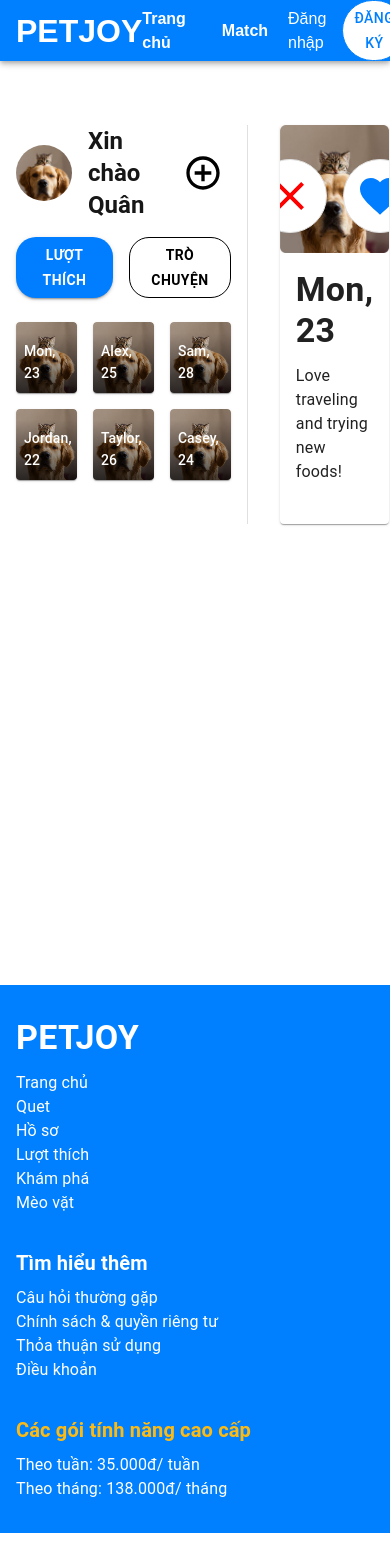
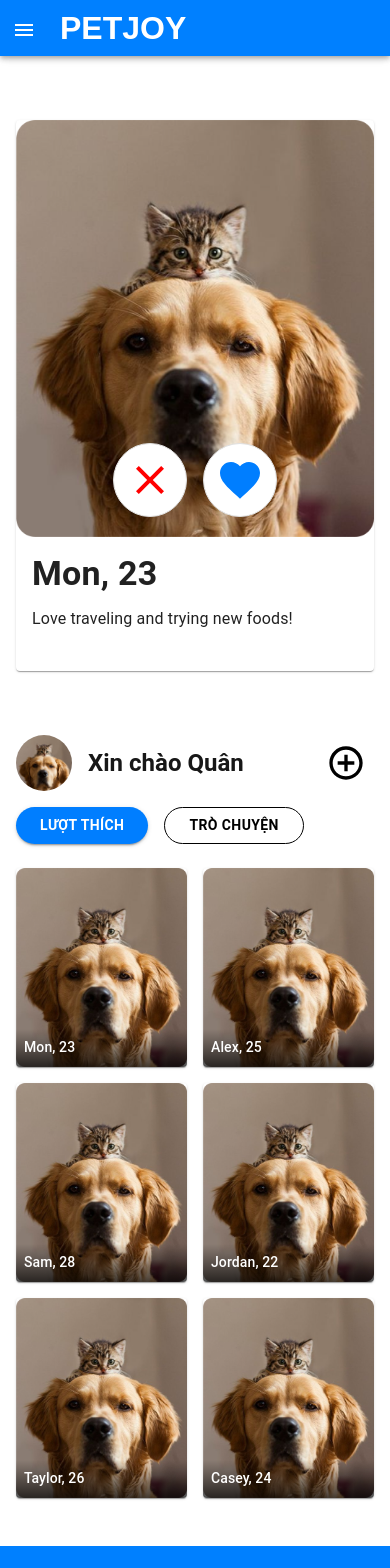
Before and after one commit to duong-hong-quan/petjoy, a Next.js app in the folder petjoy-fe/: page /match in a window 390 px wide. Shown: the top 1568 px of the page. Before the commit the page ends 1533 px from the top, so only its background shows below. Built offline with nearby package versions, Linux system fonts and the light colour scheme.

Commit message:
fix responsive

```diff
--- a/petjoy-fe/app/components/Navbar.tsx
+++ b/petjoy-fe/app/components/Navbar.tsx
@@ -1,17 +1,76 @@
 "use client";
 import AppBar from "@mui/material/AppBar";
 import Toolbar from "@mui/material/Toolbar";
-import Typography from "@mui/material/Typography";
 import Button from "@mui/material/Button";
 import Link from "next/link";
 import { useDispatch, useSelector } from "react-redux";
 import { RootState } from "../redux/store";
-import { StyledButton } from "./StyledButton";
 import { logout } from "../redux/features/authSlice";
-import { Box } from "@mui/material";
+import {
+  Box,
+  Drawer,
+  IconButton,
+  List,
+  ListItem,
+  ListItemText,
+} from "@mui/material";
+import MenuIcon from "@mui/icons-material/Menu";
+import { useState } from "react";
+
 function Navbar() {
   const user = useSelector((state: RootState) => state.auth.user);
   const dispatch = useDispatch();
+  const [drawerOpen, setDrawerOpen] = useState(false);
+
+  const toggleDrawer =
+    (open: boolean) => (event: React.KeyboardEvent | React.MouseEvent) => {
+      if (
+        event.type === "keydown" &&
+        ((event as React.KeyboardEvent).key === "Tab" ||
+          (event as React.KeyboardEvent).key === "Shift")
+      ) {
+        return;
+      }
+      setDrawerOpen(open);
+    };
+
+  const drawerList = (
+    <Box
+      sx={{ width: 250 }}
+      role="presentation"
+      onClick={toggleDrawer(false)}
+      onKeyDown={toggleDrawer(false)}
+    >
+      <List>
+        <ListItem button component={Link} href="/">
+          <ListItemText primary="Trang chủ" />
+        </ListItem>
+        <ListItem button component={Link} href="/match">
+          <ListItemText primary="Match" />
+        </ListItem>
+        {user ? (
+          <>
+            <ListItem button component={Link} href="/">
+              <ListItemText primary="Hồ sơ" />
+            </ListItem>
+            <ListItem button onClick={() => dispatch(logout())}>
+              <ListItemText primary="Đăng xuất" />
+            </ListItem>
+          </>
+        ) : (
+          <>
+            <ListItem button component={Link} href="/login">
+              <ListItemText primary="Đăng nhập" />
+            </ListItem>
+            <ListItem button component={Link} href="/register">
+              <ListItemText primary="Đăng ký" />
+            </ListItem>
+          </>
+        )}
+      </List>
+    </Box>
+  );
+
   return (
     <AppBar
       position="static"
@@ -23,6 +82,15 @@ function Navbar() {
       }}
     >
       <Toolbar>
+        <IconButton
+          edge="start"
+          color="inherit"
+          aria-label="menu"
+          sx={{ mr: 2, display: { xs: "block", md: "none" } }}
+          onClick={toggleDrawer(true)}
+        >
+          <MenuIcon />
+        </IconButton>
         <Link
           href={"/"}
           style={{ flexGrow: 1, fontSize: "2rem", fontWeight: "bold" }}
@@ -31,7 +99,7 @@ function Navbar() {
         </Link>
         <Box
           sx={{
-            display: "flex",
+            display: { xs: "none", md: "flex" },
             gap: 2,
             justifyContent: "space-between",
             alignItems: "center",
@@ -63,7 +131,9 @@ function Navbar() {
           </Link>
         </Box>
         {user ? (
-          <>
+          <Box
+            sx={{ display: { xs: "none", md: "flex" }, alignItems: "center" }}
+          >
             <Link
               href={"/"}
               style={{
@@ -88,9 +158,9 @@ function Navbar() {
             >
               Đăng xuất
             </Button>
-          </>
+          </Box>
         ) : (
-          <>
+          <Box sx={{ display: { xs: "none", md: "flex" } }}>
             <Link href={"/login"}>Đăng nhập</Link>
             <Button
               color="inherit"
@@ -105,10 +175,14 @@ function Navbar() {
             >
               Đăng ký
             </Button>
-          </>
+          </Box>
         )}
       </Toolbar>
+      <Drawer anchor="left" open={drawerOpen} onClose={toggleDrawer(false)}>
+        {drawerList}
+      </Drawer>
     </AppBar>
   );
 }
+
 export default Navbar;
--- a/petjoy-fe/app/match/page.tsx
+++ b/petjoy-fe/app/match/page.tsx
@@ -13,6 +13,8 @@ import {
   IconButton,
   Typography,
   Stack,
+  useTheme,
+  useMediaQuery,
 } from "@mui/material";
 import { useSwipeable } from "react-swipeable";
 import dogcat from "../../assets/img/dogcat.png";
@@ -66,6 +68,8 @@ export default function MatchPage() {
   const [currentCardIndex, setCurrentCardIndex] = useState(0);
   const [swipePosition, setSwipePosition] = useState(0);
   const cardRef = useRef(null);
+  const theme = useTheme();
+  const isMobile = useMediaQuery(theme.breakpoints.down("sm"));
 
   const nextCardIndex = (currentCardIndex + 1) % userCards.length;
 
@@ -90,96 +94,15 @@ export default function MatchPage() {
   };
 
   const currentUser = userCards[currentCardIndex];
-  const nextUser = userCards[nextCardIndex];
 
   const swipePercentage =
     (Math.abs(swipePosition) / cardRef.current?.offsetWidth) * 100 || 0;
-  const showNextCard = swipePercentage >= 50;
 
   return (
     <Container maxWidth="xl" sx={{ mt: 6, p: 2 }}>
-      <Box display="flex" gap={4}>
-        {/* Left side - User cards */}
-        <Box flex={1} borderRight="1px solid #E0E0E0" pr={2}>
-          <Box display="flex" alignItems="center" gap={2} mb={2}>
-            <Avatar src={dogcat.src} sx={{ width: 56, height: 56 }} />
-            <Typography variant="h5" flex={1} fontWeight="bold">
-              Xin chào Quân
-            </Typography>
-            <IconButton>
-              <AddCircleOutlineOutlined
-                sx={{
-                  color: "black",
-                  fontSize: "2.5rem",
-                }}
-              />
-            </IconButton>
-          </Box>
-
-          <Stack direction="row" spacing={2} mb={3}>
-            <Button
-              variant="contained"
-              sx={{
-                backgroundColor: "#007EFF",
-                borderRadius: "20px",
-                px: 3,
-                fontWeight: "bold",
-                "&:hover": { backgroundColor: "#0056b3" },
-              }}
-            >
-              Lượt thích
-            </Button>
-            <Button
-              variant="outlined"
-              sx={{
-                borderRadius: "20px",
-                px: 3,
-                color: "black",
-                borderColor: "black",
-                fontWeight: "bold",
-                "&:hover": { backgroundColor: "#f0f0f0" },
-              }}
-            >
-              Trò chuyện
-            </Button>
-          </Stack>
-
-          <Box display="grid" gridTemplateColumns="repeat(3, 1fr)" gap={2}>
-            {userCards.map((user) => (
-              <Card
-                key={user.id}
-                sx={{ position: "relative", transition: "all 0.3s" }}
-              >
-                <CardMedia
-                  component="img"
-                  height="120"
-                  image={user.image}
-                  alt={user.name}
-                  sx={{ objectFit: "cover" }}
-                />
-                <Box
-                  sx={{
-                    position: "absolute",
-                    bottom: 0,
-                    left: 0,
-                    right: 0,
-                    background:
-                      "linear-gradient(to top, rgba(0,0,0,0.7) 0%, rgba(0,0,0,0) 100%)",
-                    color: "white",
-                    padding: "8px",
-                  }}
-                >
-                  <Typography variant="subtitle2">
-                    {user.name}, {user.age}
-                  </Typography>
-                </Box>
-              </Card>
-            ))}
-          </Box>
-        </Box>
-
-        {/* Right side - Swipeable user card */}
-        <Box flex={1}>
+      <Box display="flex" flexDirection={isMobile ? "column" : "row"} gap={4}>
+        {/* Swipeable user card */}
+        <Box flex={1} order={isMobile ? 1 : 2} mb={isMobile ? 4 : 0}>
           <Card
             ref={cardRef}
             sx={{
@@ -199,7 +122,7 @@ export default function MatchPage() {
             <Box sx={{ position: "relative" }}>
               <CardMedia
                 component="img"
-                height="400"
+                height={isMobile ? "300" : "400"}
                 image={currentUser.image}
                 alt={currentUser.name}
                 sx={{
@@ -270,6 +193,94 @@ export default function MatchPage() {
             </CardContent>
           </Card>
         </Box>
+
+        {/* User cards grid */}
+        <Box
+          flex={1}
+          order={isMobile ? 2 : 1}
+          borderRight={isMobile ? "none" : "1px solid #E0E0E0"}
+          pr={isMobile ? 0 : 2}
+        >
+          <Box display="flex" alignItems="center" gap={2} mb={2}>
+            <Avatar src={dogcat.src} sx={{ width: 56, height: 56 }} />
+            <Typography variant="h5" flex={1} fontWeight="bold">
+              Xin chào Quân
+            </Typography>
+            <IconButton>
+              <AddCircleOutlineOutlined
+                sx={{
+                  color: "black",
+                  fontSize: "2.5rem",
+                }}
+              />
+            </IconButton>
+          </Box>
+
+          <Stack direction="row" spacing={2} mb={3}>
+            <Button
+              variant="contained"
+              sx={{
+                backgroundColor: "#007EFF",
+                borderRadius: "20px",
+                px: 3,
+                fontWeight: "bold",
+                "&:hover": { backgroundColor: "#0056b3" },
+              }}
+            >
+              Lượt thích
+            </Button>
+            <Button
+              variant="outlined"
+              sx={{
+                borderRadius: "20px",
+                px: 3,
+                color: "black",
+                borderColor: "black",
+                fontWeight: "bold",
+                "&:hover": { backgroundColor: "#f0f0f0" },
+              }}
+            >
+              Trò chuyện
+            </Button>
+          </Stack>
+
+          <Box
+            display="grid"
+            gridTemplateColumns={isMobile ? "repeat(2, 1fr)" : "repeat(3, 1fr)"}
+            gap={2}
+          >
+            {userCards.map((user) => (
+              <Card
+                key={user.id}
+                sx={{ position: "relative", transition: "all 0.3s" }}
+              >
+                <CardMedia
+                  component="img"
+                  height="120"
+                  image={user.image}
+                  alt={user.name}
+                  sx={{ objectFit: "cover" }}
+                />
+                <Box
+                  sx={{
+                    position: "absolute",
+                    bottom: 0,
+                    left: 0,
+                    right: 0,
+                    background:
+                      "linear-gradient(to top, rgba(0,0,0,0.7) 0%, rgba(0,0,0,0) 100%)",
+                    color: "white",
+                    padding: "8px",
+                  }}
+                >
+                  <Typography variant="subtitle2">
+                    {user.name}, {user.age}
+                  </Typography>
+                </Box>
+              </Card>
+            ))}
+          </Box>
+        </Box>
       </Box>
     </Container>
   );
```
